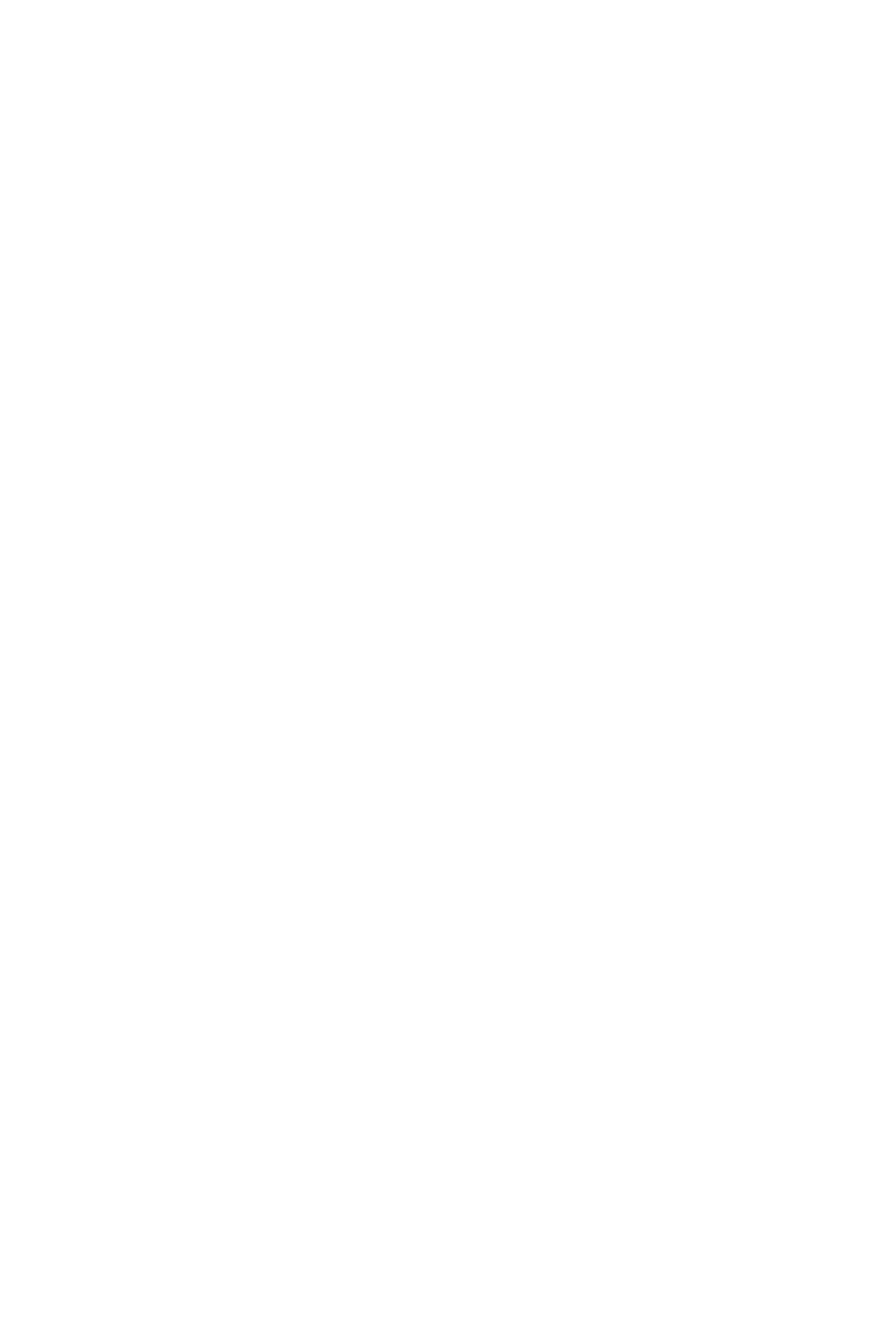
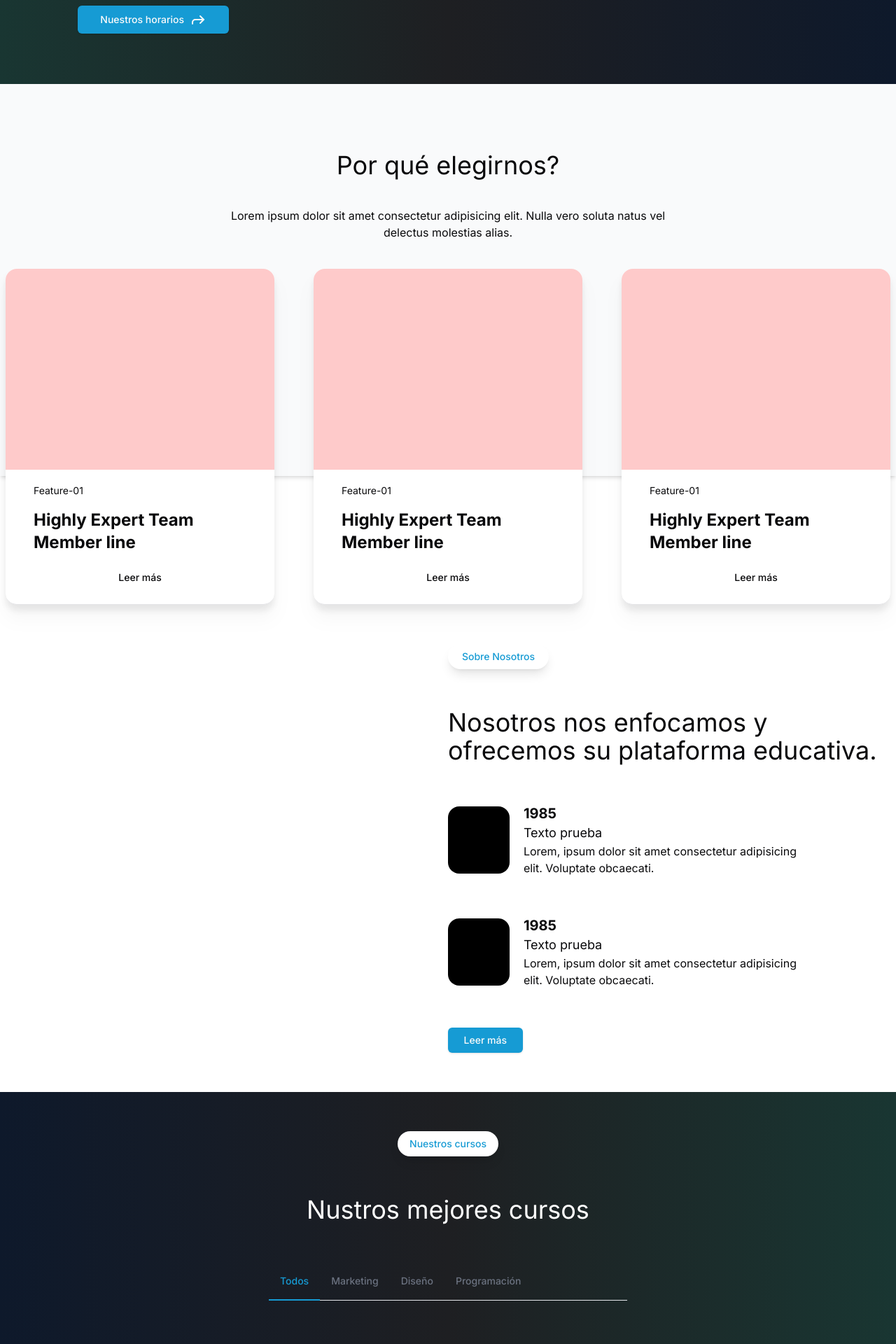
Before and after one commit to mclovin-felipe/ademproemp, a Next.js app: page / in a window 1280 px wide. Shown: the part 720-2640 px from the top of the page at 70% size. Before the commit the page ends 1016 px from the top, so only its background shows below. Built offline with nearby package versions, Linux system fonts and the light colour scheme.

Commit message:
chore: Add Tab component to home page

```diff
--- /dev/null
+++ b/app/components/home/tab.tsx
@@ -0,0 +1,28 @@
+const Tab = ({
+  active,
+  title,
+  setActive,
+  index,
+}: {
+  active: boolean;
+  title: string;
+  setActive: (index: number) => void;
+  index: number;
+}) => {
+  return (
+    <li>
+      <div
+        onClick={() => setActive(index)}
+        className={`${
+          active
+            ? "inline-block p-4 text-primary border-b-2 border-primary rounded-t-lg active dark:text-primary dark:border-primary"
+            : "inline-block p-4 border-b-2 border-transparent rounded-t-lg hover:text-white hover:border-white dark:hover:text-white"
+        } transition-colors duration-200`}
+      >
+        {title}
+      </div>
+    </li>
+  );
+};
+
+export default Tab;
--- /dev/null
+++ b/app/components/home/tabs.tsx
@@ -0,0 +1,160 @@
+"use client";
+import { useState } from "react";
+import Tab from "./tab";
+import { Timer, Video, Download, StarHalf, StarIcon } from "lucide-react";
+import { Button } from "@/components/ui/button";
+const Tabs = () => {
+  const [active, setActive] = useState(0);
+  return (
+    <div className="w-5/6 mx-auto">
+      <div className=" mx-auto max-w-lg text-sm font-medium text-center text-gray-500 border-b border-gray-200 dark:text-gray-400 dark:border-gray-700">
+        <ul className="flex flex-wrap -mb-px">
+          <Tab
+            active={active === 0}
+            title="Todos"
+            setActive={setActive}
+            index={0}
+          />
+          {datos.map((tab: DatosProps, index: number) => (
+            <Tab
+              active={active === index + 1}
+              title={tab.titulo || ""}
+              setActive={setActive}
+              key={index}
+              index={index + 1}
+            />
+          ))}
+        </ul>
+      </div>
+      <div className="flex flex-wrap mt-14 gap-14 justify-center">
+        {datos[active - 1]?.cursos.map((item: CursosProps, index) => (
+          <div
+            key={index}
+            className="bg-card w-80 h-[30rem] rounded-2xl flex flex-col pt-2 px-2 justify-between"
+          >
+            <div className="rounded-2xl h-44 w-full relative bg-black"></div>
+
+            <div className="flex flex-row justify-between pt-2 ">
+              <div className="flex flex-row items-center gap-x-1">
+                <Timer size={15} />
+                <p className="text-sm">{item.duracion}</p>
+              </div>
+              <div className="flex flex-row items-center gap-x-1">
+                <Video size={15} />
+                <p className="text-sm">{item.cursos} cursos</p>
+              </div>
+              <div className="flex flex-row items-center gap-x-1">
+                <Download size={15} />
+                <p className="text-sm">{item.cursos} ventas</p>
+              </div>
+            </div>
+            <h1 className="text-lg font-bold w-5/6">{item.titulo}</h1>
+            <div className="flex flex-row gap-x-2 font-semibold">
+              <h2 className="text-primary">${item.precio}</h2>
+              <h2>/</h2>
+              <h2>${item.precioAntes}</h2>
+            </div>
+            <div className="bg-gray-200 w-full h-0.5 rounded-full"></div>
+            <div className="flex flex-row items-center justify-between  w-full">
+              <div className="flex flex-row items-center gap-x-2">
+                <div className="rounded-full h-10 w-10 bg-gray-300"></div>
+                <h4 className="text-primary text-md font-semibold">
+                  {item.profesor}
+                </h4>
+              </div>
+
+              <div className="flex flex-row items-center gap-x-1">
+                <p className="text-primary text-sm"> {item.calificacion}</p>
+                <StarIcon fill="yellow" color="gray" size={15} />
+                <StarIcon fill="yellow" color="gray" size={15} />
+                <StarIcon fill="yellow" color="gray" size={15} />
+                <StarHalf fill="yellow" color="gray" size={15} />
+                <p className=" text-sm text-gray-400">
+                  {" "}
+                  ({item.calificaciones})
+                </p>
+              </div>
+            </div>
+            <div className="h-8"></div>
+            <Button className="absolute self-center mt-[28rem] text-xl rounded-full px-10">
+              Inscribete
+            </Button>
+          </div>
+        ))}
+      </div>
+    </div>
+  );
+};
+interface TabProps {
+  active: boolean;
+  title: string;
+  setActive: (index: number) => void;
+  index: number;
+}
+interface DatosProps {
+  titulo: string;
+  cursos: CursosProps[];
+}
+interface CursosProps {
+  titulo: string;
+  precio: number;
+  precioAntes: number;
+  duracion: string;
+  cursos: number;
+  ventas: number;
+  profesor: string;
+  calificacion: number;
+  calificaciones: number;
+}
+const datos: DatosProps[] = [
+  {
+    titulo: "Marketing",
+    cursos: [
+      {
+        titulo: "UX/UI Diseño para principiantes",
+        precio: 300000,
+        precioAntes: 200000,
+        duracion: "22 hr 30 min",
+        cursos: 34,
+        ventas: 250,
+        profesor: "Willium carry",
+        calificacion: 5,
+        calificaciones: 40,
+      },
+    ],
+  },
+  {
+    titulo: "Diseño",
+    cursos: [
+      {
+        titulo: "UX/UI Diseño para principiantes",
+        precio: 500000,
+        precioAntes: 200000,
+        duracion: "22 hr 30 min",
+        cursos: 34,
+        ventas: 250,
+        profesor: "Willium carry",
+        calificacion: 5,
+        calificaciones: 40,
+      },
+    ],
+  },
+  {
+    titulo: "Programación",
+    cursos: [
+      {
+        titulo: "UX/UI Diseño para principiantes",
+        precio: 900000,
+        precioAntes: 200000,
+        duracion: "22 hr 30 min",
+        cursos: 34,
+        ventas: 250,
+        profesor: "Willium carry",
+        calificacion: 5,
+        calificaciones: 40,
+      },
+    ],
+  },
+];
+const tabsArray = ["Todos", "Marketing", "Diseño", "Programación", "Negocios"];
+export default Tabs;
--- a/app/page.tsx
+++ b/app/page.tsx
@@ -1,7 +1,93 @@
+import { Button } from "@/components/ui/button";
 import Image from "next/image";
-
+import { ForwardIcon } from "lucide-react";
+import Tabs from "./components/home/tabs";
 export default function Home() {
   return (
-    <main className="flex min-h-screen flex-col items-center justify-between p-24"></main>
+    <main className="flex min-h-screen flex-col items-center justify-between ">
+      <div className="bg-gradient-to-r from-[#193632] flex justify-center items-center  via-[#1E1F22]  to-[#0E192B] h-[78vh] w-full">
+        <div className="ml-[8.7%] mx-auto flex flex-col gap-y-5 justify-center items-start h-full">
+          <h1 className="text-primary text-md">Aprende hoy</h1>
+          <h1 className="text-6xl font-semibold text-white w-1/2">
+            Aula Global: Conectando Conocimientos Expandiendo Horizonte
+          </h1>
+          <p className="text-gray-300 text-xl w-1/2">
+            Lorem ipsum dolor sit amet consectetur adipisicing elit. Molestias
+            placeat nihil a itaque minus quidem.
+          </p>
+          <Button className="flex gap-x-2" size={"lg"}>
+            Nuestros horarios
+            <ForwardIcon />{" "}
+          </Button>
+        </div>
+      </div>
+      <div className="flex flex-col justify-start items-center h-screen">
+        <div className="absolute h-[70vh] bg-gray-50 w-full shadow-md -z-40 "></div>
+        <div className="z-10 mt-24 flex flex-col items-center gap-y-10">
+          <h1 className="text-4xl">Por qué elegirnos?</h1>
+          <p className="w-1/2 text-center">
+            Lorem ipsum dolor sit amet consectetur adipisicing elit. Nulla vero
+            soluta natus vel delectus molestias alias.
+          </p>
+          <div className="flex flex-row gap-x-14">
+            {[...Array(3)].map((_, i) => (
+              <div className="w-96 h-[30rem] bg-white z-40 rounded-2xl drop-shadow-xl border-b flex justify-between items-center flex-col">
+                <div className="h-3/5 w-full bg-red-200 rounded-t-2xl"></div>
+                <div className="h-2/5 w-full flex flex-col justify-between py-5 px-10">
+                  <h4 className="text-sm">Feature-01</h4>
+                  <h1 className="text-2xl font-bold">
+                    Highly Expert Team Member line
+                  </h1>
+                  <Button variant={"ghost"}>Leer más</Button>
+                </div>
+              </div>
+            ))}
+          </div>
+        </div>
+      </div>
+      {/* Seccion3  */}
+      <div className="grid grid-cols-2 mb-14">
+        <div></div>
+        <div className="flex flex-col gap-y-14">
+          <Button variant={"secondary"} className="rounded-full shadow-lg w-36">
+            Sobre Nosotros
+          </Button>
+          <h1 className="text-4xl">
+            Nosotros nos enfocamos y ofrecemos su plataforma educativa.
+          </h1>
+          {[...Array(2)].map((item) => (
+            <div className="flex flex-row gap-x-5  items-center">
+              <div className="h-24 w-24 bg-black rounded-2xl"></div>
+              <div className="flex flex-col">
+                <h1 className="text-xl font-bold">1985</h1>
+                <h2 className="text-lg ">Texto prueba</h2>
+                <p className="text-md w-3/4">
+                  Lorem, ipsum dolor sit amet consectetur adipisicing elit.
+                  Voluptate obcaecati.
+                </p>
+              </div>
+            </div>
+          ))}
+          <Button className="w-1/6">Leer más</Button>
+        </div>
+      </div>
+      {/* Seccion 4 */}
+      <div className="bg-gradient-to-r from-[#0E192B] flex justify-center items-center  via-[#1E1F22]  to-[#193632] py-14 w-full flex-col gap-y-14">
+        <Button variant={"secondary"} className="rounded-full shadow-lg w-36">
+          Nuestros cursos
+        </Button>
+        <h1 className="text-white text-4xl">Nustros mejores cursos</h1>
+        <Tabs />
+      </div>
+      <div className=" flex justify-center items-center  py-14 w-full flex-col ">
+        <Button variant={"secondary"} className="rounded-full shadow-lg w-36">
+          Como funciona
+        </Button>
+        <h1 className="text-white text-4xl">Nustros mejores cursos</h1>
+        <h1 className="text-4xl">
+          Nosotros nos enfocamos y ofrecemos su plataforma educativa.
+        </h1>
+      </div>
+    </main>
   );
 }
```
Also changed, not shown: public/jovenes.jpeg (added).
